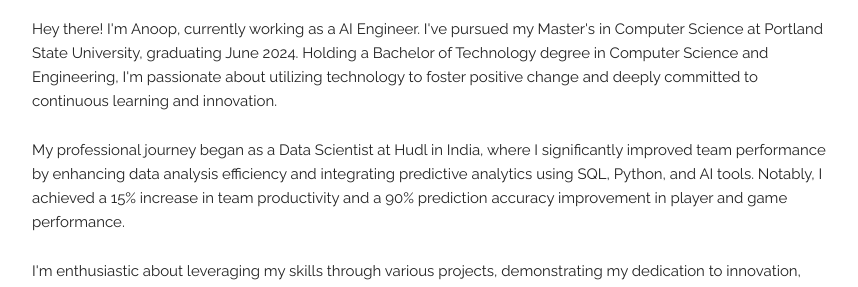
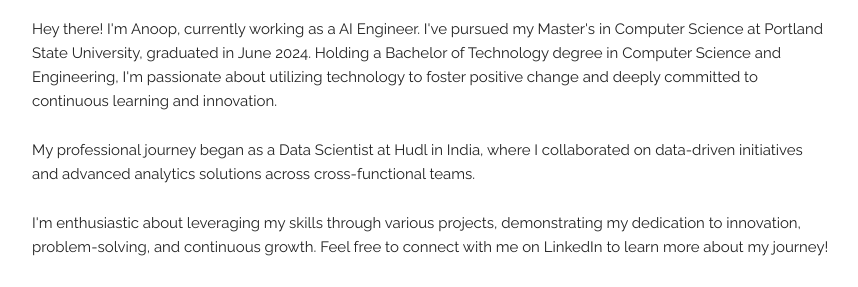
Before and after one commit to anoopreddyyeddula/anoopreddyyeddula.github.io, a plain HTML site: page index.html in a window 1280 px wide. Shown: the part 513-800 px from the top of the page, without its empty margins (208-1066 px from the left). Drawn offline with Linux system fonts and the light colour scheme.

Commit message:
Update index.html

```diff
--- a/index.html
+++ b/index.html
@@ -129,10 +129,10 @@ function unhide(divID) {
   <span class="anchor" id="bio"></span>
   <h4>Bio</h4>
   <p>
-    Hey there! I'm Anoop, currently working as a AI Engineer. I've pursued my Master's in Computer Science at Portland State University, graduating June 2024. Holding a Bachelor of Technology degree in Computer Science and Engineering, I'm passionate about utilizing technology to foster positive change and deeply committed to continuous learning and innovation.
+    Hey there! I'm Anoop, currently working as a AI Engineer. I've pursued my Master's in Computer Science at Portland State University, graduated in June 2024. Holding a Bachelor of Technology degree in Computer Science and Engineering, I'm passionate about utilizing technology to foster positive change and deeply committed to continuous learning and innovation.
   </p>
   <p>
-    My professional journey began as a Data Scientist at Hudl in India, where I significantly improved team performance by enhancing data analysis efficiency and integrating predictive analytics using SQL, Python, and AI tools. Notably, I achieved a 15% increase in team productivity and a 90% prediction accuracy improvement in player and game performance.
+    My professional journey began as a Data Scientist at Hudl in India, where I collaborated on data-driven initiatives and advanced analytics solutions across cross-functional teams.
   </p>
   <p>
     I'm enthusiastic about leveraging my skills through various projects, demonstrating my dedication to innovation, problem-solving, and continuous growth. Feel free to connect with me on LinkedIn to learn more about my journey!
```
